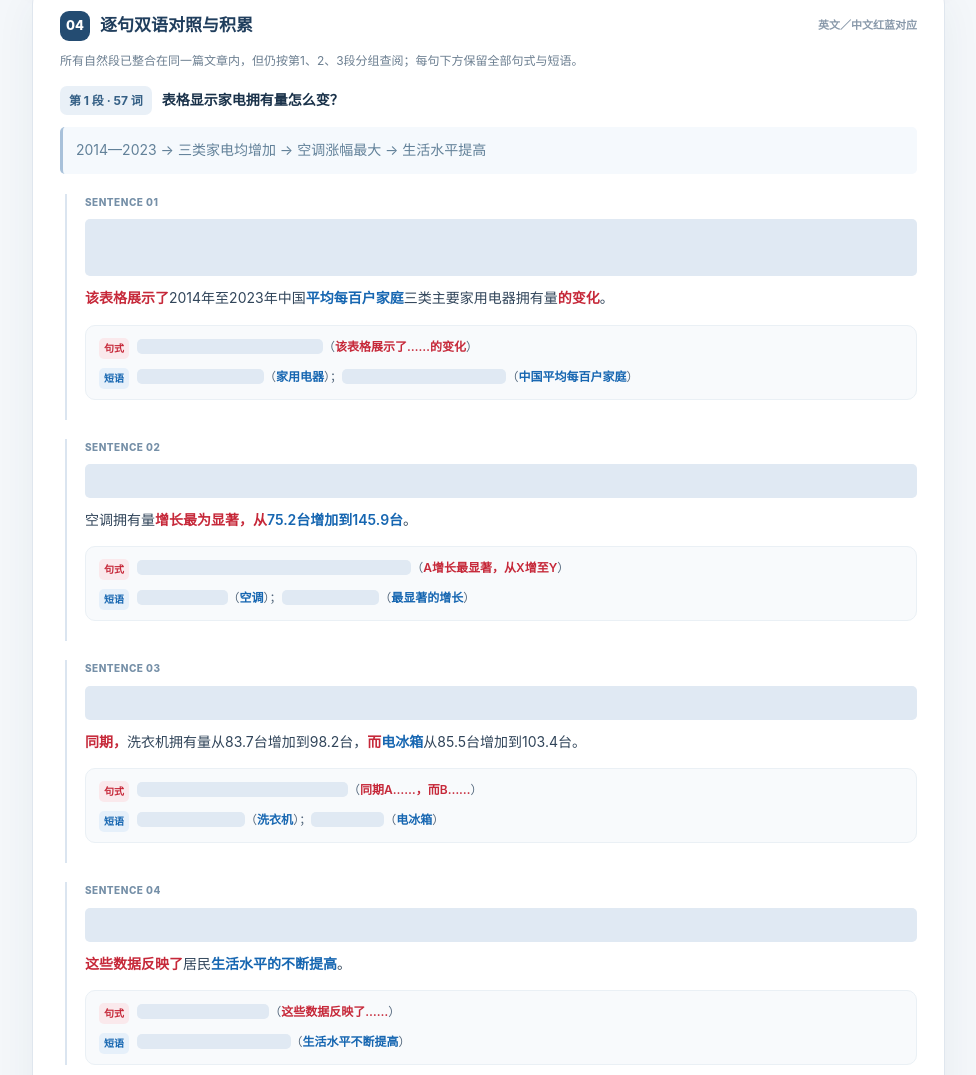
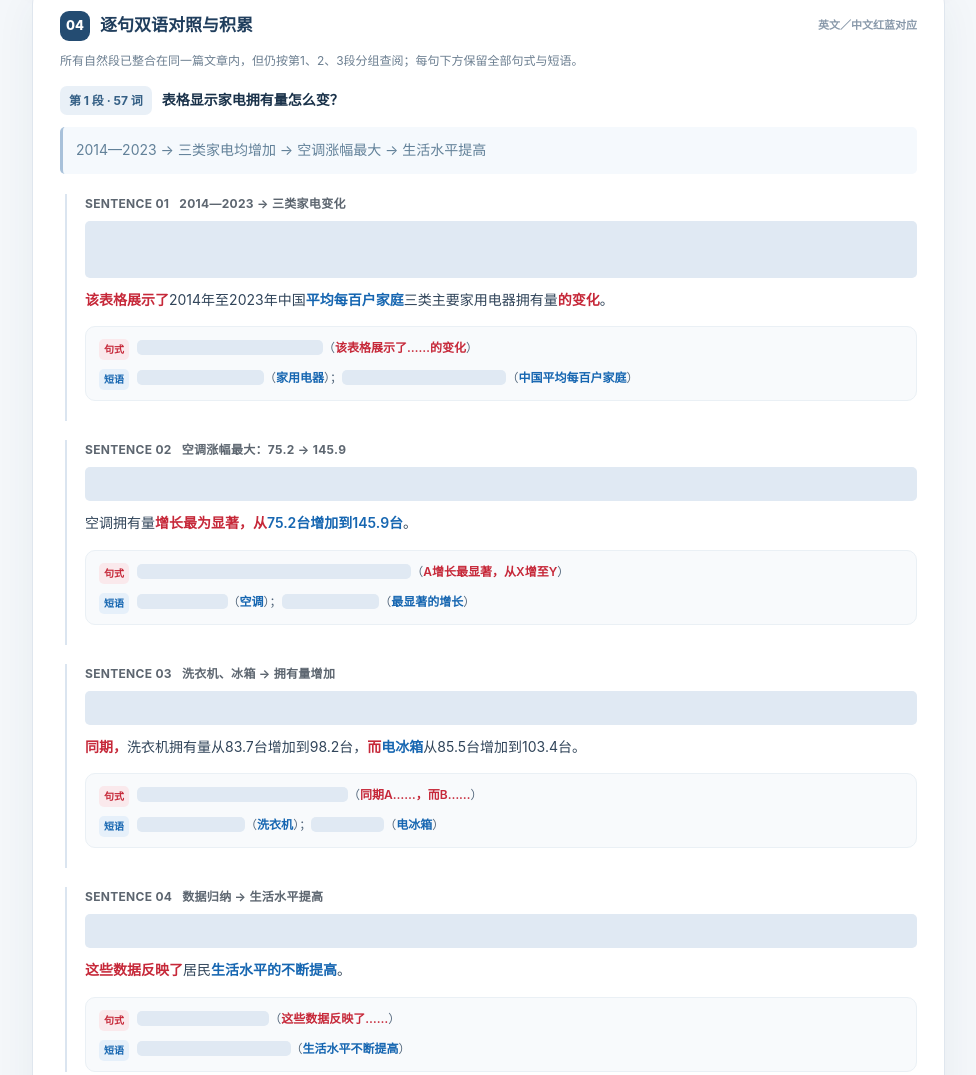
Before and after one commit to sat1anwoo-Binancezh/kaoyan, a plain HTML site: page writing/index.html in a window 1280 px wide. Shown: the part 2561-3636 px from the top of the page, without its empty margins (271-1247 px from the left). Drawn offline with Linux system fonts and the light colour scheme.

Commit message:
Place matching Chinese logic cues beside all 91 sentence headings

```diff
--- a/writing/index.html
+++ b/writing/index.html
@@ -50,6 +50,8 @@ mark[data-collection-highlight="phrase"]{background:#e7d2b9;color:inherit;border
 .collection-phrase .collection-quote{background:linear-gradient(transparent 52%,#e7d2b9 52%,#e7d2b9 92%,transparent 92%);display:table}
 .collection-actions{flex-wrap:wrap}
 
+
+.sentence-header{align-items:baseline;gap:10px}.sentence-id,.sentence-outline{font-size:12px;color:#5d6670;font-weight:750;letter-spacing:.3px;line-height:1.6}.sentence-id{white-space:nowrap}.sentence-outline{min-width:0;overflow-wrap:anywhere}
 </style></head>
 <body class="en-hidden">
 <header class="header"><div class="header-inner"><div class="topline"><div class="brand"><div class="brand-icon">E1</div><div><div class="brand-title">考研英语一 · 作文双语精背</div><div class="brand-sub">WRITING STUDY ATLAS / 2021—2025</div></div></div><div class="top-right"><button class="main-btn alt" id="open-collection">积累本 <span id="collection-count">0</span></button><span class="small-pill">10篇作文 · 30段 · 91句</span></div></div><div class="navline"><span class="navlabel">按年份</span><div class="yearbuttons" id="yearbuttons"></div><span class="navlabel">题型</span><div class="typebuttons" id="typebuttons"></div><div class="nav-actions"><button class="main-btn" id="english-toggle" aria-pressed="false">显示全部英文</button><button class="main-btn alt" onclick="document.getElementById('intro').scrollIntoView({behavior:'smooth'})">回到篇首 ↑</button></div></div></div></header>
@@ -90,7 +92,8 @@ function detailedAccumulate(raw){let txt=raw.replace(/^<span[^>]*>句式<\/span>
  for (const span of [...elem.querySelectorAll('span')]){let t=span.textContent||'';if(/[A-Za-z]{2}/.test(t)&&!/[\u3400-\u9fff]/.test(t))span.classList.add('en-content')}
  return elem.innerHTML;
 }
-function detailsBlock(e){return e.paragraphs.map(p=>`<div class="para-block" id="detail-p${p.number}" data-paragraph="${p.number}"><div class="para-top"><span class="para-badge">第 ${p.number} 段 · ${p.wordCount} 词</span><span class="para-title">${escapeHTML(p.tiny||p.title)}</span></div><div class="para-chain">${escapeHTML(p.chain)}</div>${p.sentences.map(s=>`<div class="sentence-card" id="detail-p${p.number}-s${s.index}" data-sentence="${s.index}"><div class="sentence-header"><span class="sentence-id">SENTENCE ${String(s.index).padStart(2,'0')}</span></div><div class="sentence-en en-content">${s.en}</div><div class="sentence-cn">${s.cn}</div><div class="accum">${s.accum.map((a,i)=>`<div class="accum-row"><span class="accum-tag ${i===0?'red':'blue'}">${i===0?'句式':'短语'}</span><div class="accum-text">${detailedAccumulate(a)}</div></div>`).join('')}</div></div>`).join('')}</div>`).join('');}
+const SENTENCE_LOGIC={"1":[["得知毕业","祝贺","来华求职 → 说明来意"],["做简历 → 突出技能经验","展示优势","参加招聘会 → 了解职位","招聘平台 → 寻找企业"],["希望有用 → 祝找到工作"]],"2":[["女孩学戏 → 与父亲交谈","同学嫌无聊 → 父亲支持","坚持兴趣 → 不盲从"],["真正喜欢 → 持续努力","主动投入 → 技能提高","坚持练戏 → 逐渐进步","反面盲从 → 难以坚持"],["尊重兴趣 → 不盲从","理性听建议 → 持续行动","发挥潜力 → 实现成长"]],"3":[["介绍身份","说明赛事 → 邀请组队"],["交流价值","专业指导 → 拓宽视野","报名信息 → 参赛保障"],["希望接受","需要详情 → 随时联系"]],"4":[["两个女生 → 讨论讲座","意见不同 → 是否有用","拓展兴趣 → 全面发展"],["AI时代 → 开放态度更重要","AI改变学习工作 → 需要跨界知识","知识融合 → 提高解题能力","文学＋编程 → 分析文本","反面局限 → 适应力减弱"],["主动跨界 → 多种方式学习","广泛学习 → 全面成长 → 应对未来"]],"5":[["开展校园体育研究","需要人手 → 招学生助理"],["收信息、发问卷 → 整理数据","兴趣＋沟通＋责任","课余有空 → 完成任务"],["想申请 → 向办公室交材料","期待申请"]],"6":[["龙舟竞赛 → 村民围观","老人感叹 → 越来越热闹","公众参与 → 文化有活力"],["一起活动 → 传统融入生活","观看参与 → 邻里更亲 → 归属感","青年亲身体验 → 好奇了解","兴趣增长 → 持续参加 → 代代传承"],["社区办活动 → 青年参与","学校讲故事 → 理解文化","参与＋保护 → 文化常兴"]],"7":[["回应来信 → 明白报告任务","提供建议"],["选张衡 → 天文学贡献","查可靠资料 → 了解生平成就","列提纲配图 → 帮助理解","多次练习 → 控时自信"],["希望有用","需要帮忙 → 随时联系"]],"8":[["家门口新公园 → 生活便利","公园数量：406 → 532 → 670","公共设施增加 → 生活环境改善"],["公园增加 → 健康活动更方便","公园更近 → 运动休闲方便","锻炼休闲 → 减压健身","邻里交流 → 社区归属感","幸福感提高 → 生活质量改善"],["政府继续建设 → 绿地更便利","居民共同维护 → 整洁安全","建设＋爱护 → 城市更宜居"]],"9":[["收到来信 → 表示高兴","介绍活动 → 欢迎帮助"],["展示竹编陶艺 → 传统结合现代","观众观看 → 动手体验","Paul设计海报 → 布置场地","提供支持 → 活动更顺利"],["感谢主动帮忙","期待合作 → 办好活动"]],"10":[["2014—2023 → 三类家电变化","空调涨幅最大：75.2 → 145.9","洗衣机、冰箱 → 拥有量增加","数据归纳 → 生活水平提高"],["引出原因 → 多因素解释","收入提高＋产品实惠 → 生活便利","技术进步 → 节能便捷 → 旧换新","空调增长 → 舒适环境需求","家电普及 → 家务减负 → 更多时间"],["企业做节能产品 → 政策鼓励回收","生活水平提高 → 环保同步","物质生活改善 → 更可持续的生活"]]};
+function detailsBlock(e){return e.paragraphs.map(p=>`<div class="para-block" id="detail-p${p.number}" data-paragraph="${p.number}"><div class="para-top"><span class="para-badge">第 ${p.number} 段 · ${p.wordCount} 词</span><span class="para-title">${escapeHTML(p.tiny||p.title)}</span></div><div class="para-chain">${escapeHTML(p.chain)}</div>${p.sentences.map(s=>`<div class="sentence-card" id="detail-p${p.number}-s${s.index}" data-sentence="${s.index}"><div class="sentence-header"><span class="sentence-id">SENTENCE ${String(s.index).padStart(2,'0')}</span><span class="sentence-outline">${escapeHTML(SENTENCE_LOGIC[e.id][p.number-1][s.index-1])}</span></div><div class="sentence-en en-content">${s.en}</div><div class="sentence-cn">${s.cn}</div><div class="accum">${s.accum.map((a,i)=>`<div class="accum-row"><span class="accum-tag ${i===0?'red':'blue'}">${i===0?'句式':'短语'}</span><div class="accum-text">${detailedAccumulate(a)}</div></div>`).join('')}</div></div>`).join('')}</div>`).join('');}
 function outlineBlock(e){return e.paragraphs.map(p=>`<div class="outline-card" id="outline-p${p.number}" data-paragraph="${p.number}"><div class="head"><span class="num">第 ${p.number} 段 · ${p.wordCount} 词</span><h3>${escapeHTML(p.tiny||p.title)}</h3></div><div class="chain">${escapeHTML(p.chain)}</div><ol>${p.outlines.map(o=>`<li><span>${escapeHTML(o)}</span></li>`).join('')}</ol></div>`).join('')}
 function flowBlock(e){return e.paragraphs.map(p=>`<div class="flow-card" id="flow-p${p.number}" data-paragraph="${p.number}"><div class="flow-head">第${p.number}段 · ${p.wordCount}词 · ${['开头／引入','主体／论证','结尾／升华'][p.number-1]}</div><div class="flow-words">${parseChain(p.chain)}</div></div>`).join('')}
 function render(){let e=getEssay();document.title=`${e.year} ${e.kind} · ${e.title} — 考研英语一作文双语精背`;
```
